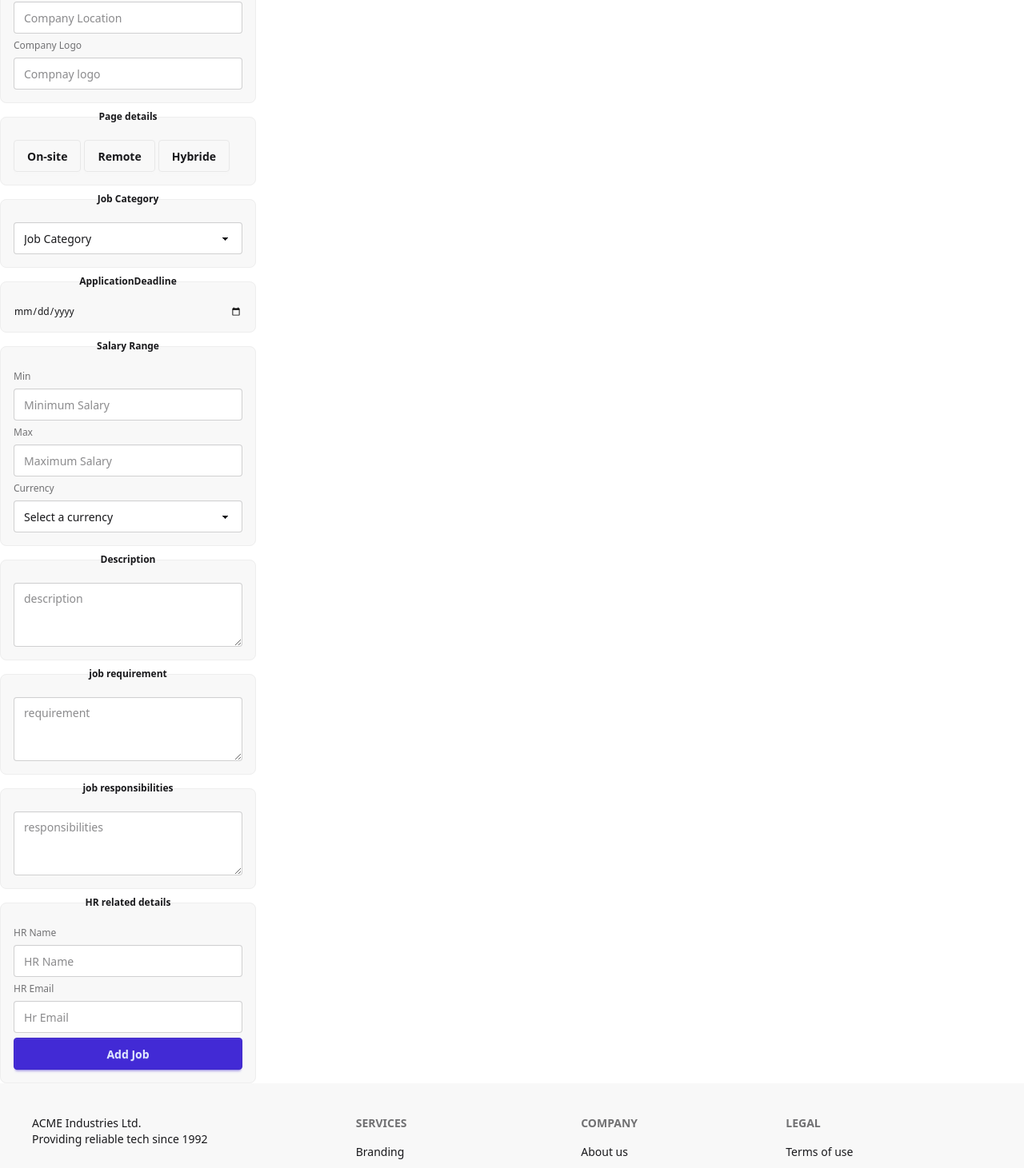
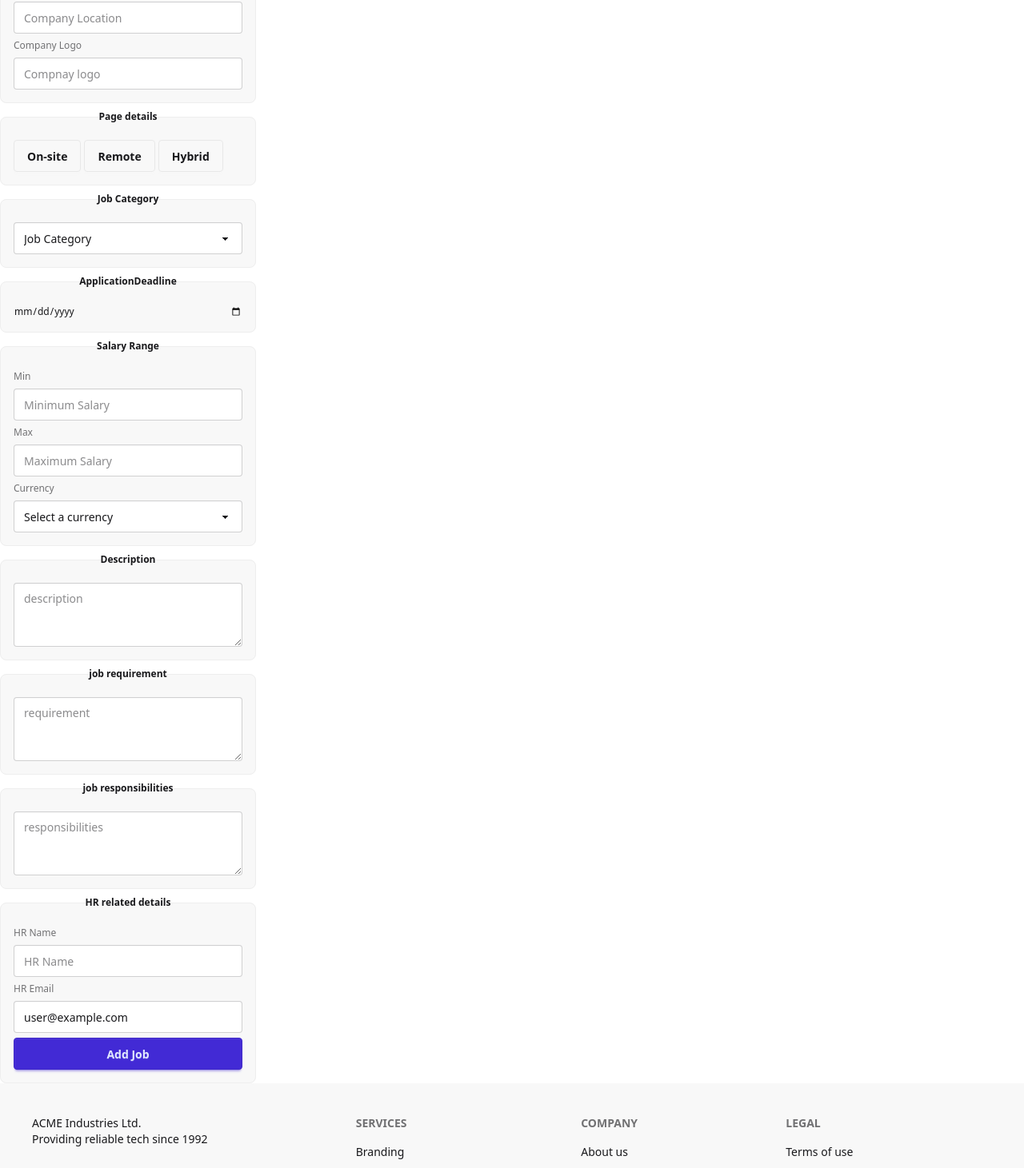
Before and after one commit to AminulIslamorange/career-code-client, a React (Vite) app: page /addJob in a window 1280 px wide. Shown: the part 297-1758 px from the top of the page at 80% size. Built offline with nearby package versions, Linux system fonts and the light colour scheme; no server answers; sample sign-in values are in the browser's storage.

Commit message:
job page working

```diff
--- a/src/pages/AddJob/AddJob.jsx
+++ b/src/pages/AddJob/AddJob.jsx
@@ -1,14 +1,28 @@
+
+import useAuth from "../../hooks/useAuth";
 
 
 const AddJob = () => {
+    const { user } = useAuth();
 
-    const handleAddAJOb=e=>{
+    const handleAddAJOb = e => {
         e.preventDefault();
-        const form=e.target;
-        const formData=new FormData(form)
+        const form = e.target;
+        const formData = new FormData(form)
+        // process salary Range data
+     const data = Object.fromEntries(formData.entries());
 
-        const data = Object.fromEntries(formData.entries());
-        console.log(data)
+        const { min, max, currency, ...newJob } = data;
+        newJob.salaryRange = { min, max, currency };
+        // process requirement data
+        const requirementsString=newJob.requirements;
+        const requirementProcess=requirementsString.split(',');
+        const requirementClean=requirementProcess.map(req=>req.trim());
+        newJob.requirements=requirementClean
+
+        // process responsibilities
+
+        newJob.responsibilities=newJob.responsibilities.split(',').map(res=>res.trim());
     }
     return (
         <div className="text-center justify-center mx-auto items-center">
@@ -36,9 +50,9 @@ const AddJob = () => {
                     <legend className="fieldset-legend">Page details</legend>
                     <div className="filter">
                         <input className="btn filter-reset" type="radio" name="jobType" aria-label="All" />
-                        <input className="btn" type="radio" name="jobType" aria-label="On-site" />
-                        <input className="btn" type="radio" name="jobType" aria-label="Remote" />
-                        <input className="btn" type="radio" name="jobType" aria-label="Hybride" />
+                        <input className="btn" type="radio" name="jobType" aria-label="On-site" value="On_Site" />
+                        <input className="btn" type="radio" name="jobType" aria-label="Remote" value="Remote" />
+                        <input className="btn" type="radio" name="jobType" aria-label="Hybrid" value="Hybrid" />
                     </div>
 
                 </fieldset>
@@ -104,7 +118,7 @@ const AddJob = () => {
                     <input type="text" name="hr_name" className="input" placeholder="HR Name" />
 
                     <label className="label">HR Email</label>
-                    <input type="text" name="hr_email" className="input" placeholder="Hr Email" />
+                    <input type="text" name="hr_email" className="input" defaultValue={user.email} placeholder="Hr Email" />
 
                     <input type="submit" className="btn btn-primary" value="Add Job" />
                 </fieldset>
```
